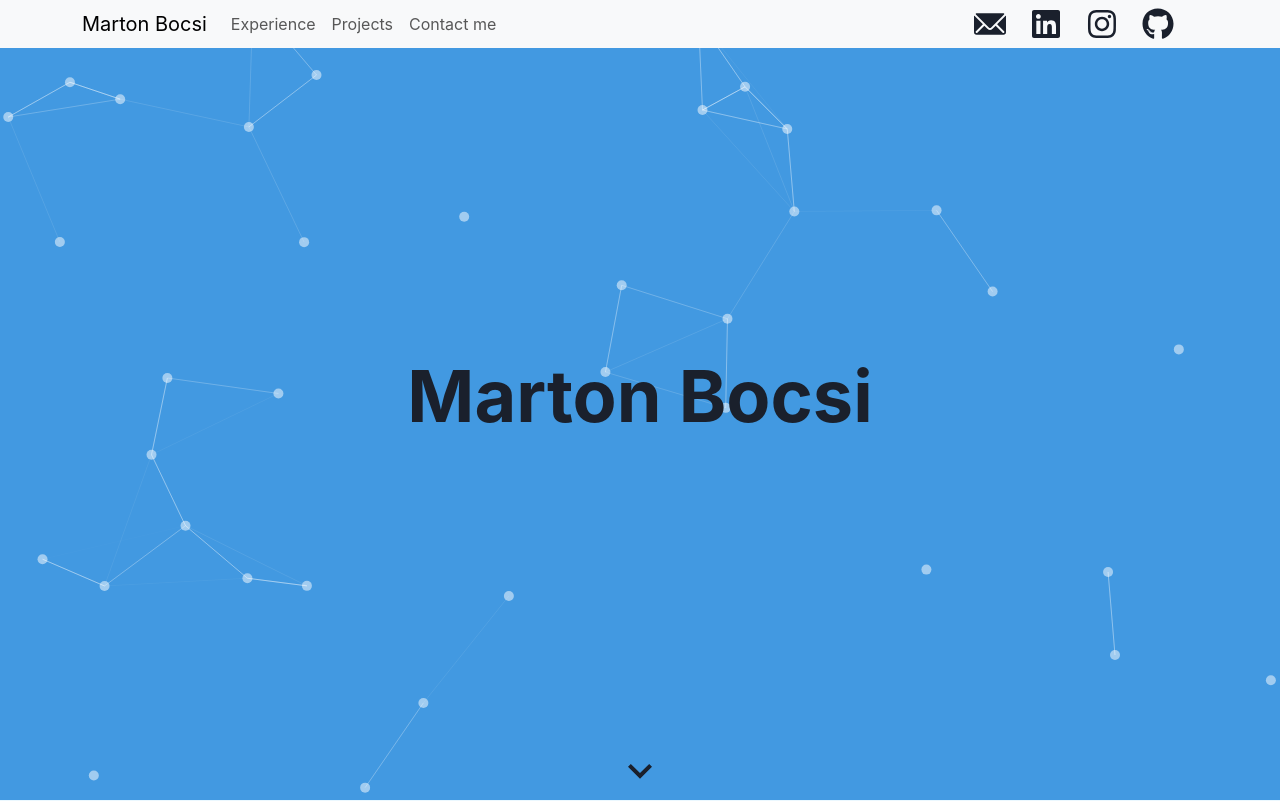
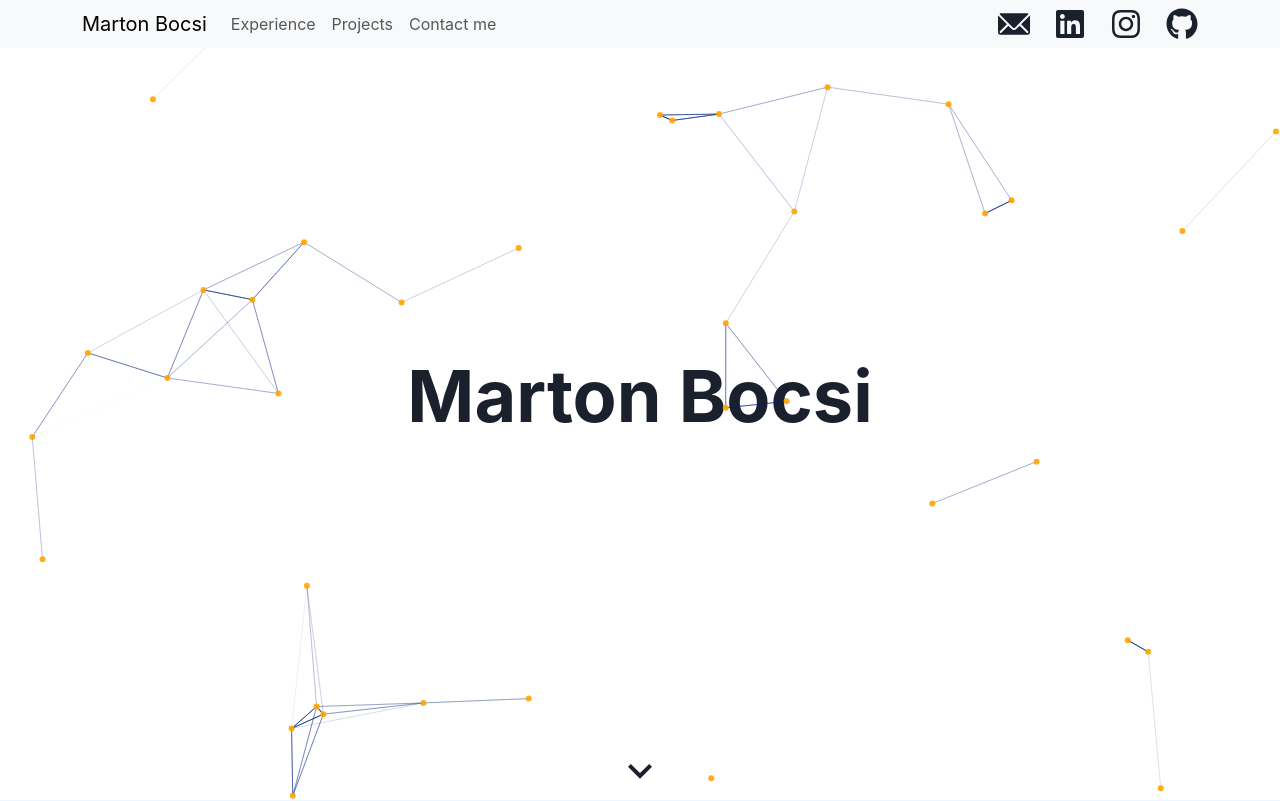
Before and after one commit to mbocsi/marton-site, a React (Create React App) app: page / in a window 1280 px wide. Shown: the top 801 px of the page. Built offline with nearby package versions, Linux system fonts and the light colour scheme; no server answers.

Commit message:
Cleaned up styling on main page, navbar, and experience.

```diff
--- a/src/components/experience.js
+++ b/src/components/experience.js
@@ -16,12 +16,18 @@ import { motion } from "framer-motion";
 import "./experience.css";
 import { forwardRef } from "react";
 
-const Experience = forwardRef((props, ref) => {
+const Experience = forwardRef((_, ref) => {
   return (
-    <Container className="Experience-page" maxW="100%" bg="50" ref={ref}>
+    <Container
+      boxShadow="lg"
+      className="Experience-page"
+      maxW="100%"
+      bg="50"
+      ref={ref}
+    >
       <Container minWidth="65%">
         <VStack spacing={4} divider={<StackDivider borderColor="500" />}>
-          <Heading paddingBottom="5%">My Experience</Heading>
+          <Heading paddingY="5%">My Experience</Heading>
           <Text as="b" fontSize="lg">
             I am a computer engineering and CS undergrad at UW Madison's College
             of Engineering, dedicated to advancing my knowledge and skills in
--- a/src/components/navbar.css
+++ b/src/components/navbar.css
@@ -5,6 +5,7 @@
   width: 100%;
   display: inline-flex;
   align-items: center;
+  justify-items: end;
 }
 
 .navitem {
@@ -24,7 +25,6 @@
 }
 
 .socials {
-  margin-right: 24px;
   margin-left: auto;
 }
 
@@ -32,3 +32,7 @@
   display: flex;
   justify-content: center;
 }
+
+.w-full {
+  width: 100%;
+}
--- a/src/components/navbar.js
+++ b/src/components/navbar.js
@@ -23,15 +23,16 @@ function Navbar({ experienceRef, aboutRef, contactRef, projectsRef }) {
   return (
     <BootNavbar
       data-bs-theme="light"
-      expand="lg"
+      expand="md"
       fixed="top"
       className="bg-body-tertiary"
     >
       <Container>
-        <BootNavbar.Brand href="/">Marton Bocsi</BootNavbar.Brand>
+        <BootNavbar.Brand>Marton Bocsi</BootNavbar.Brand>
         <BootNavbar.Toggle aria-controls="basic-navbar-nav" />
-        <BootNavbar.Collapse id="basic-navbar-nav">
-          <Nav className="me-auto">
+        <BootNavbar.Collapse id="basic-navbar-nav" className="bg-body-tertiary">
+          <Nav className="me-auto w-full">
+            <Nav.Item>
               <Nav.Link>
                 <Box
                   className="navbox"
@@ -49,6 +50,8 @@ function Navbar({ experienceRef, aboutRef, contactRef, projectsRef }) {
                   <Text margin="auto">Experience</Text>
                 </Box>
               </Nav.Link>
+            </Nav.Item>
+            <Nav.Item>
               <Nav.Link>
                 <Box
                   className="navbox"
@@ -66,6 +69,7 @@ function Navbar({ experienceRef, aboutRef, contactRef, projectsRef }) {
                   <Text margin="auto">Projects</Text>
                 </Box>
               </Nav.Link>
+            </Nav.Item>
             {/* <Nav.Link> */}
             {/*   <Box */}
             {/*     className="navbox" */}
@@ -81,6 +85,7 @@ function Navbar({ experienceRef, aboutRef, contactRef, projectsRef }) {
             {/*     <Text margin="auto">About me</Text> */}
             {/*   </Box> */}
             {/* </Nav.Link> */}
+            <Nav.Item>
               <Nav.Link>
                 <Box
                   className="navbox"
@@ -98,9 +103,18 @@ function Navbar({ experienceRef, aboutRef, contactRef, projectsRef }) {
                   <Text margin="auto">Contact me</Text>
                 </Box>
               </Nav.Link>
-          </Nav>
-
-          <HStack className="socials" spacing="24px">
+            </Nav.Item>
+            <Nav.Item
+              style={{
+                marginLeft: "auto",
+              }}
+            >
+              {" "}
+              <HStack
+                className="socials"
+                style={{ height: "100%" }}
+                spacing="24px"
+              >
                 <button>
                   <Box
                     onClick={() => {
@@ -152,6 +166,8 @@ function Navbar({ experienceRef, aboutRef, contactRef, projectsRef }) {
                   </Box>
                 </ChakraLink>
               </HStack>
+            </Nav.Item>
+          </Nav>
         </BootNavbar.Collapse>
       </Container>
     </BootNavbar>
--- a/src/components/projects.jsx
+++ b/src/components/projects.jsx
@@ -43,9 +43,9 @@ const Projects = forwardRef((_, ref) => {
         >
           {projects.map((project) => (
             <Card
-              flexBasis={300}
-              minW="72"
-              maxWidth="30%"
+              flexBasis={"20rem"}
+              flexGrow={"1"}
+              minW="20rem"
               marginY={8}
               as={motion.div}
               whileHover={{ scale: 1.1 }}
@@ -55,7 +55,7 @@ const Projects = forwardRef((_, ref) => {
               <ChakraLink href={project.url}>
                 <CardHeader>
                   <Heading size="md">{project.name}</Heading>
-                  <p>
+                  <Text as="sub">
                     Last push at{" "}
                     {new Date(project.lastPush).toLocaleString("us-en", {
                       month: "2-digit",
@@ -64,7 +64,7 @@ const Projects = forwardRef((_, ref) => {
                       hour: "numeric",
                       minute: "numeric",
                     })}
-                  </p>
+                  </Text>
                 </CardHeader>
                 <CardFooter flex flexDir="column">
                   <p>{project.description}</p>
--- a/src/components/title.jsx
+++ b/src/components/title.jsx
@@ -36,9 +36,7 @@ function Home() {
   const options = useMemo(
     () => ({
       fullScreen: false,
-      background: {
-        color: "#4299E1",
-      },
+      background: {},
       interactivity: {
         events: {
           onClick: {
@@ -69,13 +67,13 @@ function Home() {
       },
       particles: {
         color: {
-          value: "#ffffff",
+          value: "#FFA500",
         },
         links: {
-          color: "#ffffff",
+          color: "#00237F",
           distance: 150,
           enable: true,
-          opacity: 0.5,
+          opacity: 0.8,
           width: 1,
         },
         collisions: {
@@ -97,14 +95,14 @@ function Home() {
           value: 80,
         },
         opacity: {
-          value: 0.5,
+          value: 0.9,
         },
         shape: {
           type: "circle",
         },
         size: {
           random: true,
-          value: 5,
+          value: 3,
         },
       },
     }),
@@ -125,9 +123,8 @@ function Home() {
   }
 
   return (
-    <>
     <Container
-        bg="400"
+      // bg="400"
       textAlign="center"
       minHeight="100vh"
       justifyContent="center"
@@ -148,7 +145,9 @@ function Home() {
           display="flex"
           flexDirection="column"
         >
-            <Heading size="4xl">Marton Bocsi</Heading>
+          <Heading size="4xl" zIndex={-1}>
+            Marton Bocsi
+          </Heading>
           <ChakraBox
             animate={{ y: [0, 20, 0, 20, 0, 0] }}
             transition={{
@@ -165,7 +164,6 @@ function Home() {
         </Container>
       </Container>
     </Container>
-    </>
   );
 }
 
```
Lines whose indentation alone changed are shown as unchanged.
